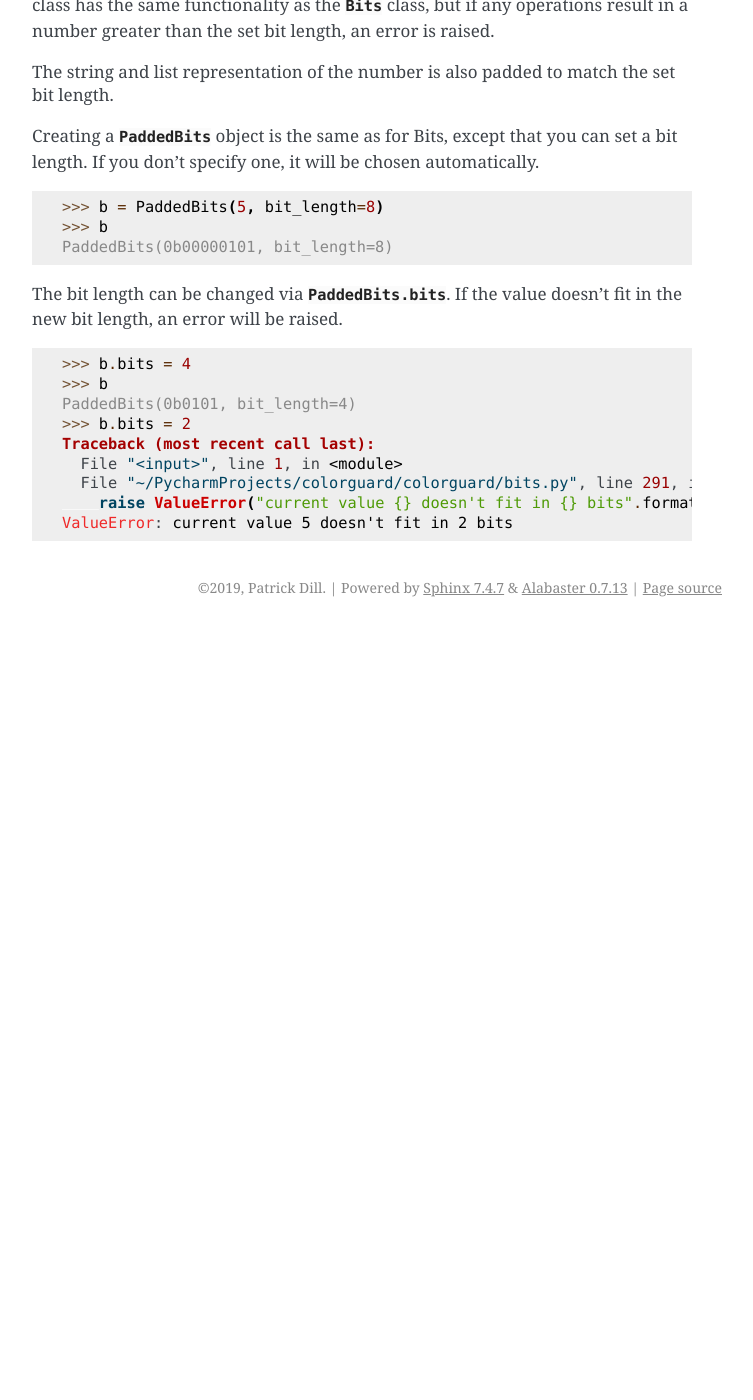
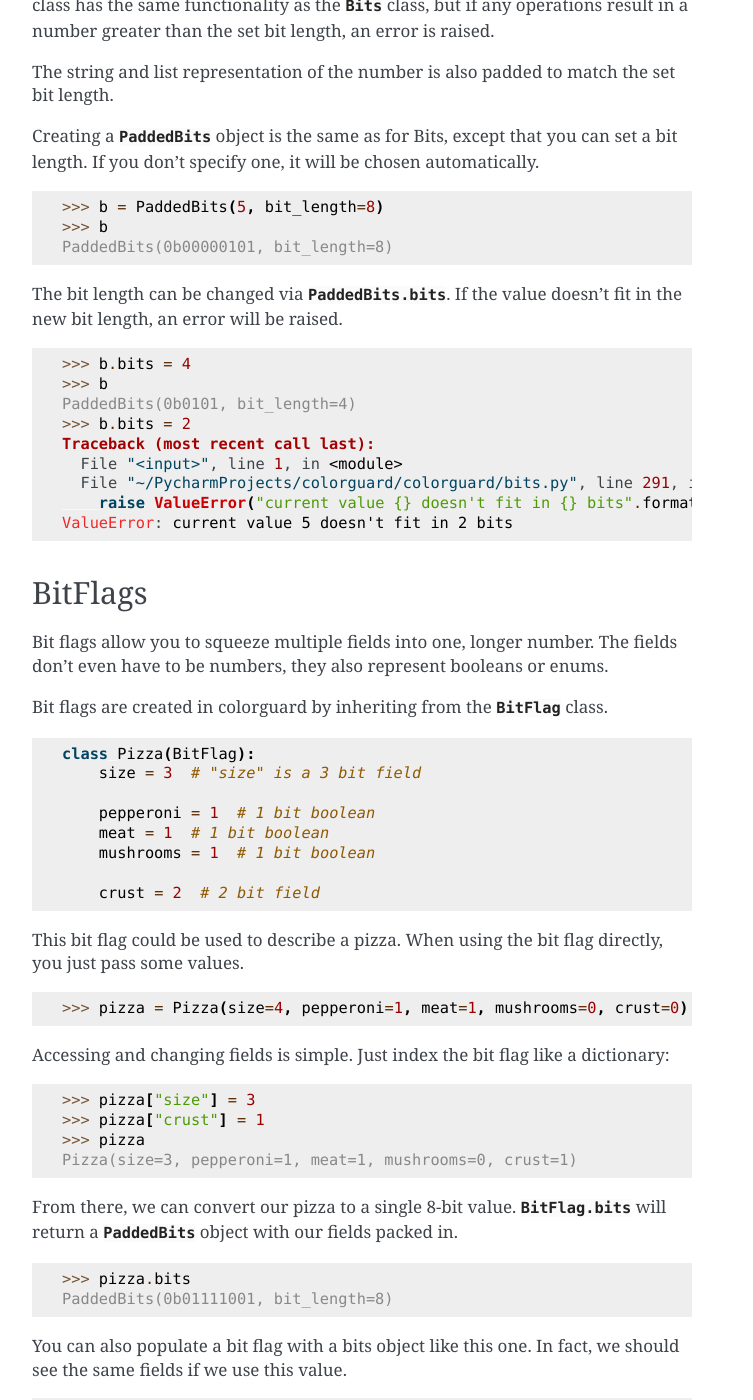
Before and after one commit to jpatrickdill/colorguard, a Sphinx documentation site: the page built from docs/source/guide/quickstart.rst, in a window 1280 px wide and 1400 px high, scrolled down 2736 px. Shown: the whole window, without its empty margins (388-1141 px from the left). Built offline with Sphinx 7.4.7, drawn with Linux system fonts in a browser that asks for light colours; before the commit the page ends 3363 px from its top, so only the background shows below that; some of the changed text lies outside the part shown.

Commit message:
Quickstart

```diff
--- a/docs/source/guide/quickstart.rst
+++ b/docs/source/guide/quickstart.rst
@@ -176,3 +176,98 @@
       File "~/PycharmProjects/colorguard/colorguard/bits.py", line 291, in bits
         raise ValueError("current value {} doesn't fit in {} bits".format(self.value, value))
     ValueError: current value 5 doesn't fit in 2 bits
+
+BitFlags
+--------
+
+Bit flags allow you to squeeze multiple fields into one, longer number. The fields don't even
+have to be numbers, they also represent booleans or enums.
+
+Bit flags are created in colorguard by inheriting from the :class:`BitFlag` class.
+
+.. code-block:: python
+
+    class Pizza(BitFlag):
+        size = 3  # "size" is a 3 bit field
+
+        pepperoni = 1  # 1 bit boolean
+        meat = 1  # 1 bit boolean
+        mushrooms = 1  # 1 bit boolean
+
+        crust = 2  # 2 bit field
+
+This bit flag could be used to describe a pizza. When using the bit flag directly, you just
+pass some values.
+
+.. code-block:: pycon
+
+    >>> pizza = Pizza(size=4, pepperoni=1, meat=1, mushrooms=0, crust=0)
+
+Accessing and changing fields is simple. Just index the bit flag like a dictionary:
+
+.. code-block:: pycon
+
+    >>> pizza["size"] = 3
+    >>> pizza["crust"] = 1
+    >>> pizza
+    Pizza(size=3, pepperoni=1, meat=1, mushrooms=0, crust=1)
+
+From there, we can convert our pizza to a single 8-bit value. :attr:`BitFlag.bits` will return
+a :class:`PaddedBits` object with our fields packed in.
+
+.. code-block:: pycon
+
+    >>> pizza.bits
+    PaddedBits(0b01111001, bit_length=8)
+
+You can also populate a bit flag with a bits object like this one. In fact, we should see the same
+fields if we use this value.
+
+.. code-block:: pycon
+
+    >>> pizza = Pizza.from_bits(0b01111001)
+    >>> pizza
+    Pizza(size=3, pepperoni=1, meat=1, mushrooms=0, crust=1)
+
+If we want to make further use of bit flags, we can add custom ``@property`` functions to describe
+properties.
+
+.. code-block:: python
+
+    class Pizza(BitFlag):
+        _size = 3  # "size" is a 3 bit field
+
+        pepperoni = 1  # 1 bit boolean
+        meat = 1  # 1 bit boolean
+        mushrooms = 1  # 1 bit boolean
+
+        _crust = 2  # 2 bit field
+
+        @property
+        def size():
+            return (
+                "Small",
+                "Medium",
+                "Large",
+                "X-Large",
+                "Jumbo",
+                "Colossal"
+            )[self["_size"]]
+
+        @property
+        def crust():
+            return (
+                "Thin",
+                "Stuffed",
+                "Cheesy"
+            )[self["_crust"]]
+
+Now, the size and crust are treated like Enum values.
+
+.. code-block:: pycon
+
+    >>> pizza = Pizza(size=4, pepperoni=1, meat=1, mushrooms=0, crust=0)
+    >>> pizza.size
+    Jumbo
+    >>> pizza.crust
+    Thin
```
